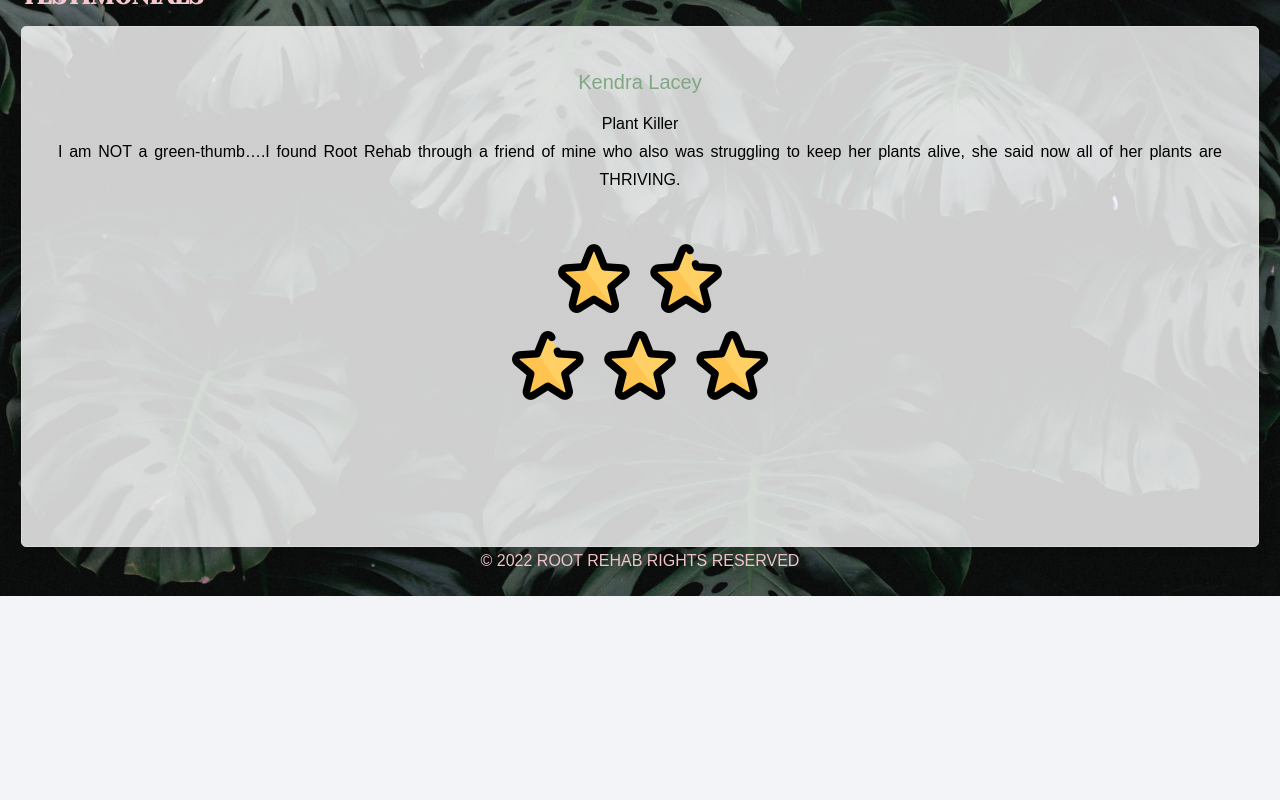
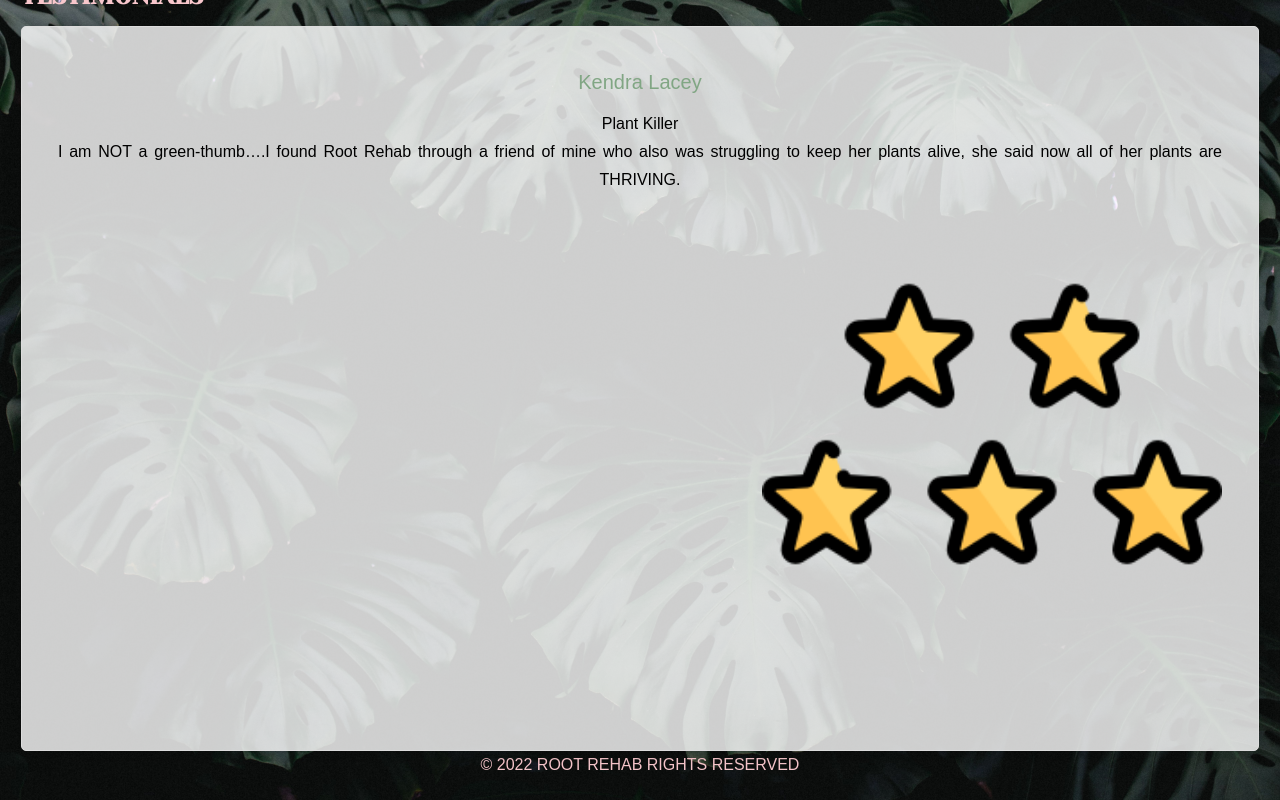
Before and after one commit to kendra-lacey/root-rehab-front-end, a React (Vite) app: page / in a window 1280 px wide. Shown: the part 885-1685 px from the top of the page. Before the commit the page ends 1481 px from the top, so only its background shows below. Built offline with nearby package versions, Linux system fonts and the light colour scheme; no server answers.

Commit message:
move handle delete to app and pass down

```diff
--- a/src/App.tsx
+++ b/src/App.tsx
@@ -56,21 +56,10 @@ function App(): JSX.Element {
   user ? fetchPlants() : setPlants([])
 },[user]);
 
-  // const handleAddPlant = async(formData: CreatePlantFormData): Promise<void> => {
-  //   try {
-  //     const updatedProfile = await plantService.createPlant(formData, photoFormData)
 
-  //     setProfiles(profiles.map((profile) => (
-  //       profile.id === updatedProfile.id ? updatedProfile : profile
-  //     )))
-  //   } catch (error) {
-  //     console.log(error);
-  //   }
-  // }
-  const handleDeletePlant = async(): Promise<void> => {
-    await plantService.deletePlant()
-    navigate('/')
-  }
+const handleDeletePlant = async(plantId:number): Promise<void> => {
+  await plantService.deletePlant(plantId)
+}
 
   const handleLogout = (): void => {
     authService.logout()
--- a/src/components/PlantCard/PlantCard.tsx
+++ b/src/components/PlantCard/PlantCard.tsx
@@ -4,19 +4,19 @@ import { Profile, Plant, User } from '../../types/models'
 
 //services
 import * as plantService from '../../services/plantService'
+// import * as handleDeletePlant from '../../services/plantService'
 
 interface PlantCardProps {
   profile: Profile;
   plants: Plant[];
   user:  User | null;
+  handleDeletePlant:(plantId:number)=> void;
 }
 
-const handleDeletePlant = async(): Promise<void> => {
-  await plantService.deletePlant()
-}
+
 
 const PlantCard = (props: PlantCardProps): JSX.Element=> {
-  const { plants, user, profile } = props
+  const { plants, user, profile, handleDeletePlant} = props
 
   return (
     <div className='plantcard'>
@@ -25,7 +25,7 @@ const PlantCard = (props: PlantCardProps): JSX.Element=> {
           <h2>{plant.name}</h2>
           <img src={plant.photo} alt={`photo of ${plant.name}`}/>
           { user && user.profile.id === profile.id &&
-            <button onClick={() => handleDeletePlant()}>
+            <button onClick={() => handleDeletePlant(plant.id)}>
               x
             </button>
           }
--- a/src/components/ProfileCard/ProfileCard.tsx
+++ b/src/components/ProfileCard/ProfileCard.tsx
@@ -16,7 +16,7 @@ interface ProfileCardProps {
   user:  User | null;
   plants: Plant[];
   handleAuthEvt: ()=> void;
-  handleDeletePlant:()=> void;
+  handleDeletePlant:(plantId:number)=> void;
 }
 
 const ProfileCard = (props: ProfileCardProps): JSX.Element => {
--- a/src/pages/Landing/Landing.module.css
+++ b/src/pages/Landing/Landing.module.css
@@ -10,12 +10,33 @@
   padding: 21px;
   overflow: hidden;
   align-items: center;
-  justify-content: center;
+  justify-content:center;
 }
 
 .container img {
   width: 100%;
   margin-bottom: 60px;
+  margin-left: 500px;
+  align-self: center;
+}
+.container section{
+  width: 100%;
+}
+article {
+  display: flex;
+  flex-direction: column;
+  align-items: center;
+  text-align: center;
+  height: fit-content;
+  width: 100%;
+  position: relative;
+  padding: 36px;
+  border-radius: 5px;
+  border: 1px solid var(--border);
+  background-color: var(--card-background);
+  box-shadow: -1px 5px 19px -5px rgba(0, 0, 0, 0.25);
+  -moz-box-shadow: -1px 5px 19px -5px rgba(0, 0, 0, 0.25);
+  -webkit-box-shadow: -1px 5px 19px -5px rgba(0, 0, 0, 0.25);
 }
 
 .footer {
--- a/src/pages/Profiles/Profiles.tsx
+++ b/src/pages/Profiles/Profiles.tsx
@@ -9,7 +9,7 @@ interface ProfilesProps {
   plants: Plant[];
   user: User | null;
   handleAuthEvt: ()=> void;
-  handleDeletePlant: ()=> void;
+  handleDeletePlant: (plantId:number)=> void;
 }
 const Profiles = (props: ProfilesProps): JSX.Element => {
   const { profiles, plants, user, handleAuthEvt, handleDeletePlant} = props
--- a/src/services/plantService.ts
+++ b/src/services/plantService.ts
@@ -63,9 +63,9 @@ async function getAllPlants(): Promise<Plant[]> {
   }
 }
 
-async function deletePlant(): Promise<void>{
+async function deletePlant(plantId:number): Promise<void>{
   try {
-    await fetch(`${BASE_URL}/delete`, {
+    await fetch(`${BASE_URL}/${plantId}`, {
       method: 'DELETE',
       headers: {
         'Authorization': `Bearer ${tokenService.getToken()}`,
```
